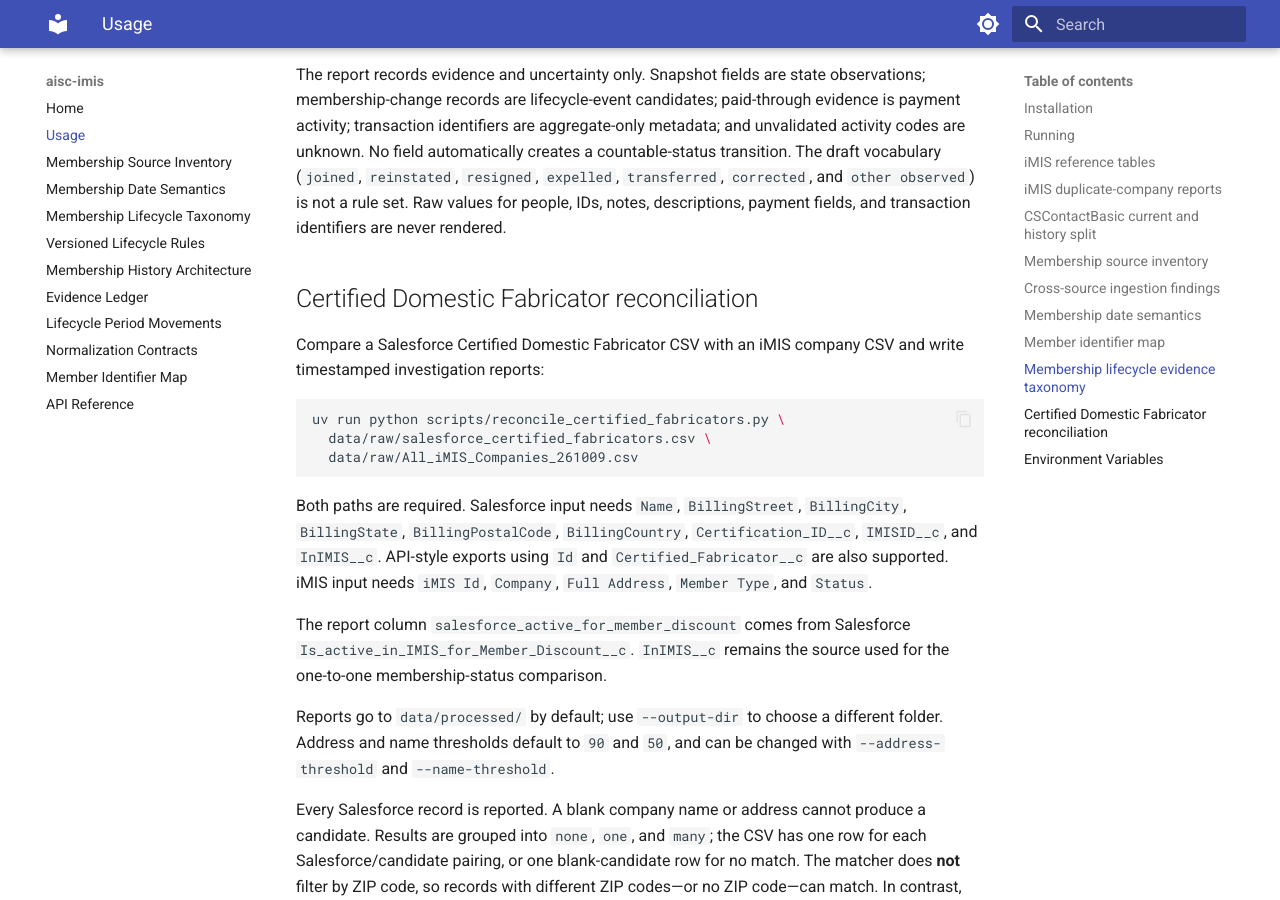
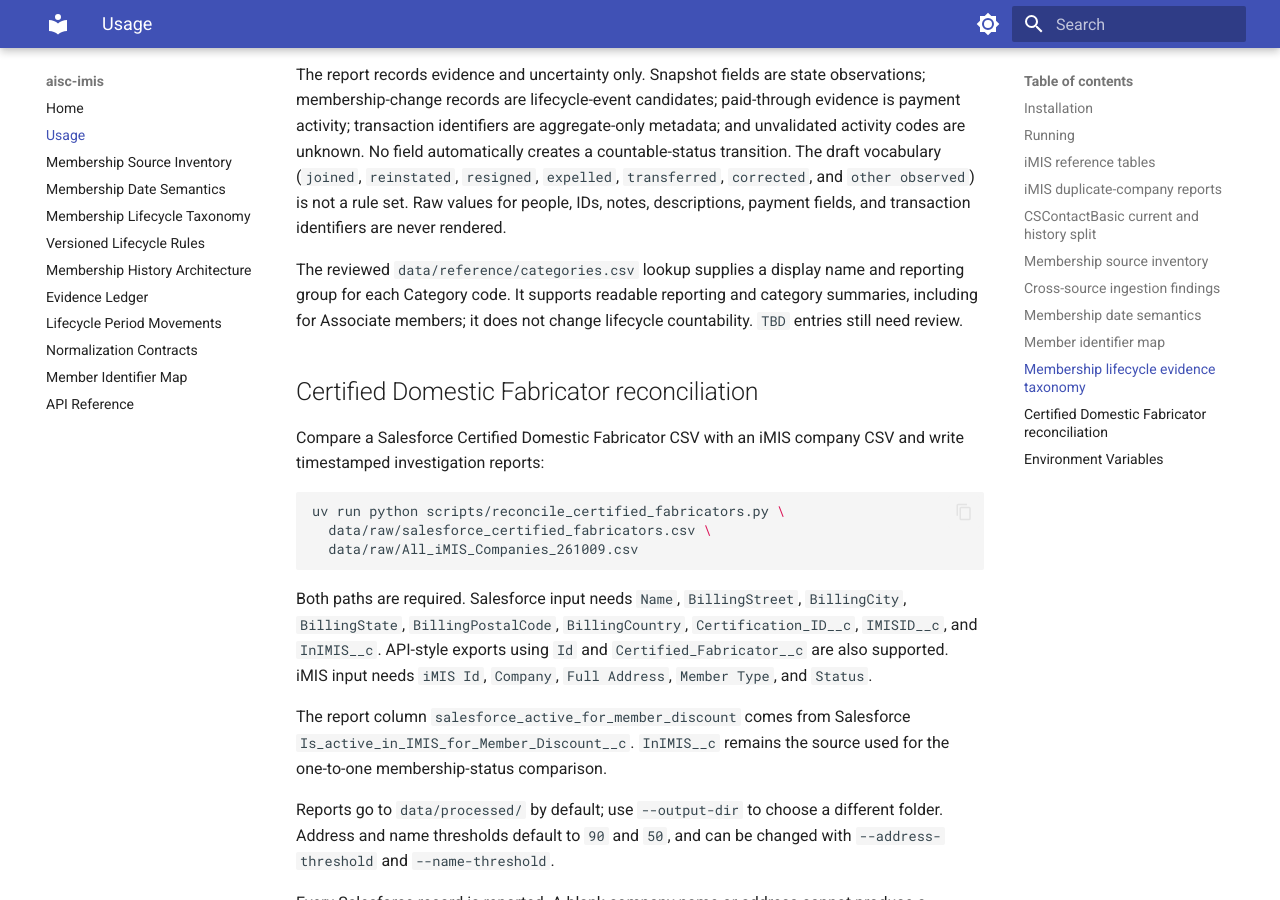
Before and after one commit to MauxBoyle/aisc-imis, an MkDocs documentation site: the page built from docs/usage.md, in a window 1280 px wide and 900 px high, scrolled down 4033 px. Built offline with MkDocs 1.6.1 and Material for MkDocs 9.7.7, drawn with Linux system fonts in a browser that asks for light colours.

Commit message:
Add reviewed Category reporting lookup

```diff
--- a/docs/usage.md
+++ b/docs/usage.md
@@ -200,6 +200,11 @@ automatically creates a countable-status transition. The draft vocabulary
 `other observed`) is not a rule set. Raw values for people, IDs, notes,
 descriptions, payment fields, and transaction identifiers are never rendered.
 
+The reviewed `data/reference/categories.csv` lookup supplies a display name
+and reporting group for each Category code. It supports readable reporting
+and category summaries, including for Associate members; it does not change
+lifecycle countability. `TBD` entries still need review.
+
 ## Certified Domestic Fabricator reconciliation
 
 Compare a Salesforce Certified Domestic Fabricator CSV with an iMIS company
```
Also changed, not shown: 1 other file.
